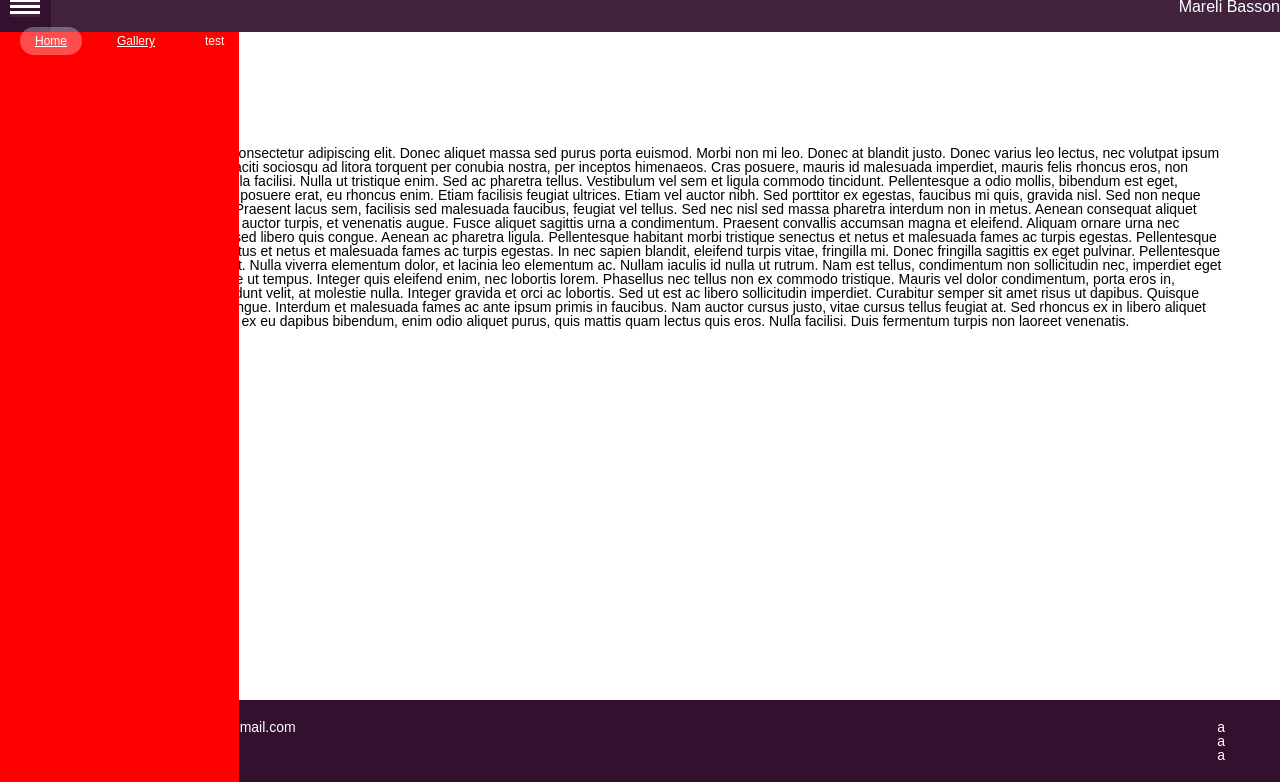
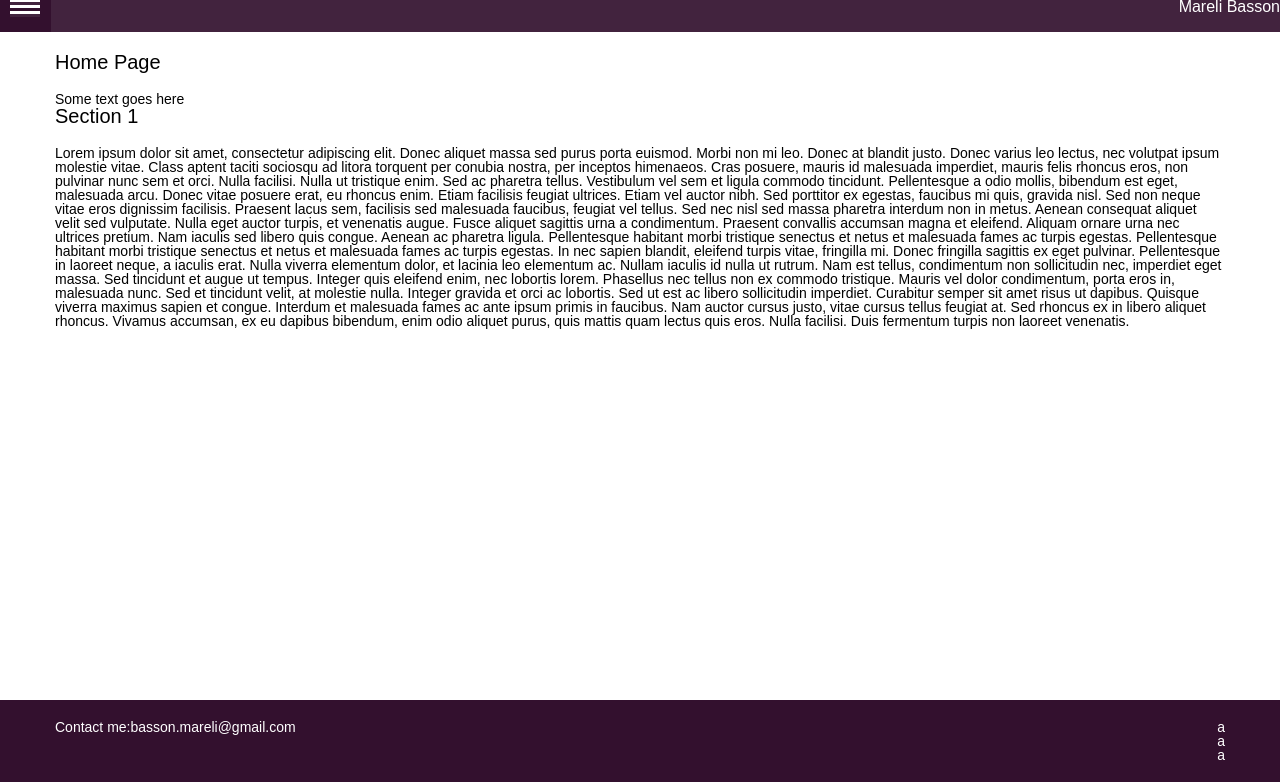
Before and after one commit to MareliBasson/marelibasson.co.za, a React app: page / in a window 1280 px wide. Shown: the part 18-800 px from the top of the page. Built offline with nearby package versions, Linux system fonts and the light colour scheme.

Commit message:
update structure of menu by adding slide out drawer

```diff
--- a/src/components/menu/index.js
+++ b/src/components/menu/index.js
@@ -4,14 +4,29 @@ import "./menu.css"
 import { Link, animateScroll as scroll } from "react-scroll"
 
 class Menu extends Component {
+	constructor(props) {
+		super(props)
+		this.state = {
+			menuOpen: false
+		}
+
+		this.handleToggle = this.handleToggle.bind(this)
+	}
+
+	handleToggle() {
+		this.setState({
+			menuOpen: !this.state.menuOpen
+		})
+	}
+
 	render() {
 		return (
 			<div className="menu">
-				<div className="menu-toggle">
+				<div className="menu-toggle" onClick={this.handleToggle}>
 					<div className="menu-icon" />
 				</div>
 
-				<div className="menu-container">
+				<div className={`menu-container ${this.state.menuOpen ? "open" : ""}`}>
 					<NavLink activeClassName="active" exact to="/">
 						Home
 					</NavLink>
@@ -19,8 +34,8 @@ class Menu extends Component {
 						Gallery
 					</NavLink>
 					{/* <NavLink activeClassName="active" to="/page2">
-					Page 2
-				</NavLink> */}
+                        Page 2
+                    </NavLink> */}
 					<Link activeClass="active" to="section2" spy={true} smooth={true} offset={-70} duration={500}>
 						test
 					</Link>
--- a/src/components/menu/menu.scss
+++ b/src/components/menu/menu.scss
@@ -34,17 +34,26 @@
 	.menu-container {
 		position: absolute;
 		top: 100%;
-		background-color: red;
+		background-color: $color-purple;
 		height: 100vh;
+		width: 0px;
+		transition: width 0.3s ease;
+		overflow: hidden;
+
+		&.open {
+			width: 300px;
+			transition: width 0.3s ease;
+		}
 	}
 
 	a {
+		display: block;
 		color: white;
+		width: 100%;
+		background-color: red;
 		padding: 7px 15px;
-		margin-left: 20px;
 		font-weight: 300;
 		font-size: 12px;
-		border-radius: 15px;
 
 		&:active,
 		&.active {
--- a/src/styles/_global.scss
+++ b/src/styles/_global.scss
@@ -4,6 +4,10 @@ html,
 body,
 #root {
 	height: 100%;
+}
+
+* {
+	box-sizing: border-box;
 }
 
 body {
```
